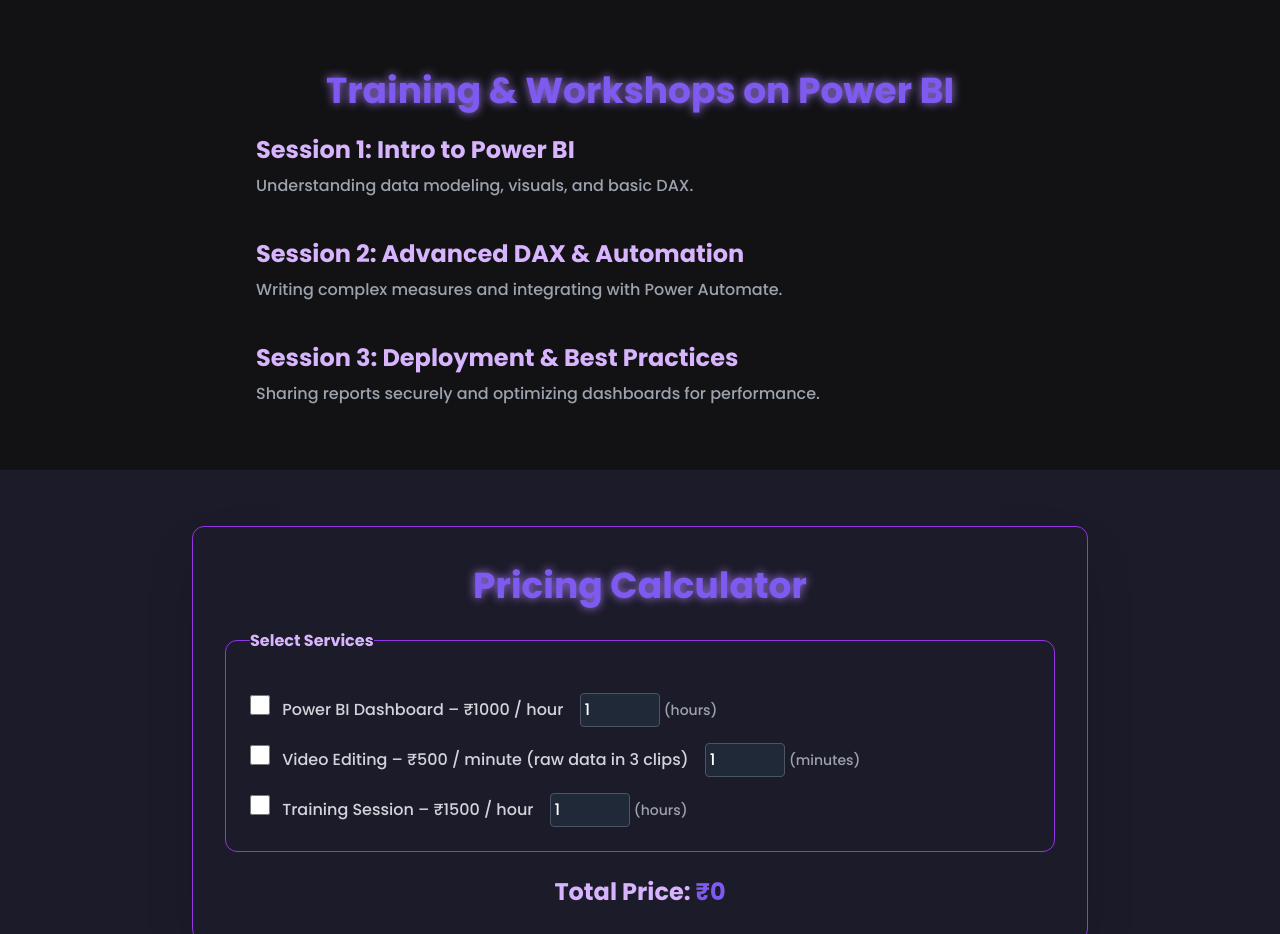
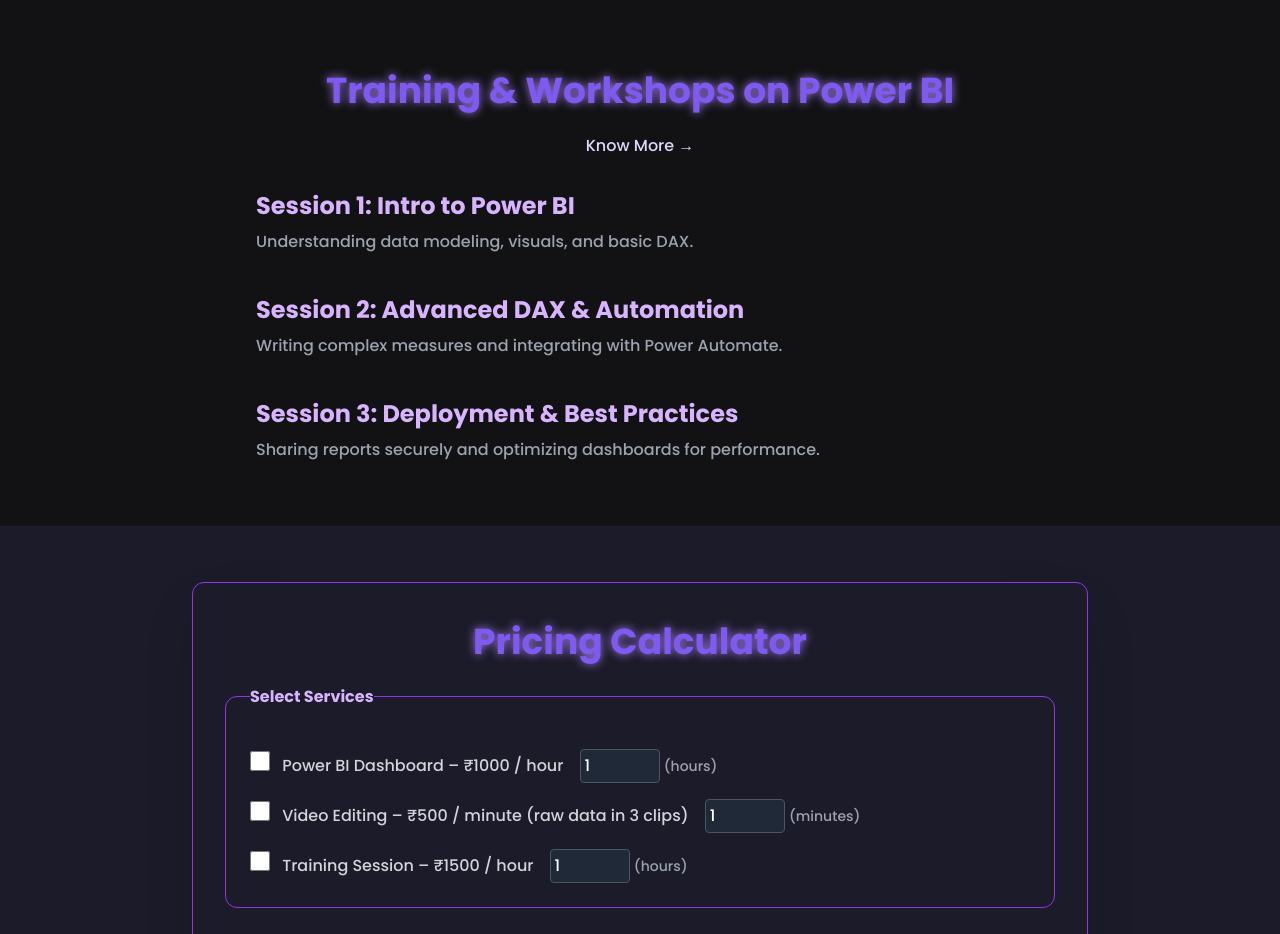
Before and after one commit to Aravind1089/homepage, a plain HTML site: page index.html in a window 1280 px wide. Shown: the part 1640-2574 px from the top of the page. Drawn offline with nearby package versions, Linux system fonts and the light colour scheme.

Commit message:
Add files via upload

```diff
--- a/index.html
+++ b/index.html
@@ -534,6 +534,7 @@
   <!-- Training & Workshops -->
   <section id="training" class="max-w-6xl mx-auto px-6 py-16" data-aos="fade-up" data-aos-delay="300">
     <h2 class="section-title mb-8 text-center">Training & Workshops on Power BI</h2>
+	   <a href="https://aravind1089.github.io/training/" target="_blank" rel="noopener" class="know-more-link block text-center mb-8" aria-label="Know more about Aegan Training services">Know More &rarr;</a>
     <div class="max-w-3xl mx-auto space-y-10">
       <article>
         <h3 class="text-2xl font-semibold text-purple-300 mb-2">Session 1: Intro to Power BI</h3>
```
